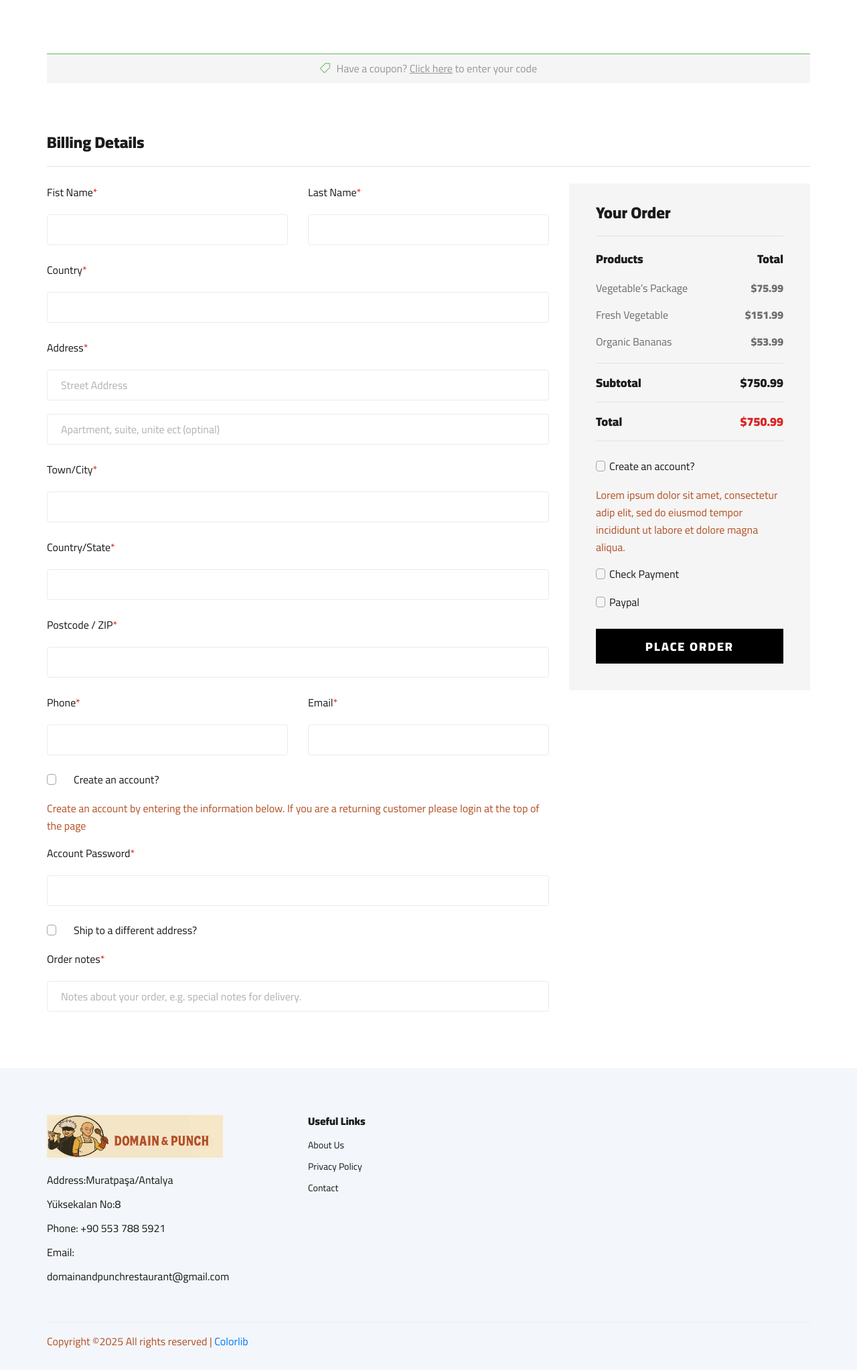
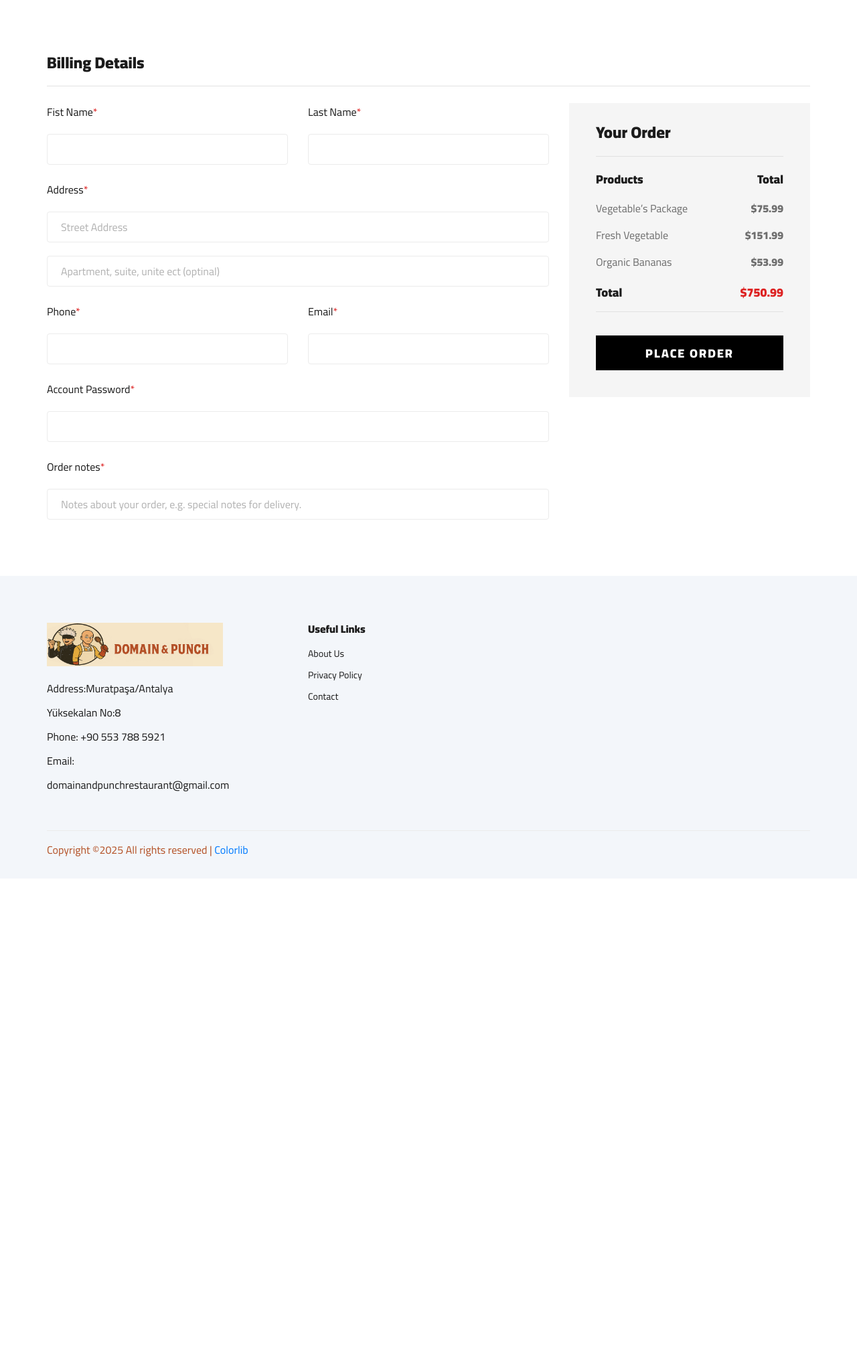
Before and after one commit to kerem212012/anime_restaurant, a Django app: page /checkout in a window 1280 px wide. Shown: the part 142-2188 px from the top of the page at 67% size. After the commit the page ends 1421 px from the top, so only its background shows below. Run offline with Django 5.2, Linux system fonts and the light colour scheme; parts of the project's set-up code (start-up, migrations or seed data) failed here and were passed over; some libraries are stand-ins or nearby versions.

Commit message:
update checkout

```diff
--- a/area/templates/area/checkout.html
+++ b/area/templates/area/checkout.html
@@ -7,12 +7,6 @@
 <!-- Checkout Section Begin -->
 <section class="checkout spad">
     <div class="container">
-        <div class="row">
-            <div class="col-lg-12">
-                <h6><span class="icon_tag_alt"></span> Have a coupon? <a href="#">Click here</a> to enter your code
-                </h6>
-            </div>
-        </div>
         <div class="checkout__form">
             <h4>Billing Details</h4>
             <form action="#">
@@ -33,25 +27,9 @@
                             </div>
                         </div>
                         <div class="checkout__input">
-                            <p>Country<span>*</span></p>
-                            <input type="text">
-                        </div>
-                        <div class="checkout__input">
                             <p>Address<span>*</span></p>
                             <input type="text" placeholder="Street Address" class="checkout__input__add">
                             <input type="text" placeholder="Apartment, suite, unite ect (optinal)">
-                        </div>
-                        <div class="checkout__input">
-                            <p>Town/City<span>*</span></p>
-                            <input type="text">
-                        </div>
-                        <div class="checkout__input">
-                            <p>Country/State<span>*</span></p>
-                            <input type="text">
-                        </div>
-                        <div class="checkout__input">
-                            <p>Postcode / ZIP<span>*</span></p>
-                            <input type="text">
                         </div>
                         <div class="row">
                             <div class="col-lg-6">
@@ -67,25 +45,9 @@
                                 </div>
                             </div>
                         </div>
-                        <div class="checkout__input__checkbox">
-                            <label for="acc">
-                                Create an account?
-                                <input type="checkbox" id="acc">
-                                <span class="checkmark"></span>
-                            </label>
-                        </div>
-                        <p>Create an account by entering the information below. If you are a returning customer
-                            please login at the top of the page</p>
                         <div class="checkout__input">
                             <p>Account Password<span>*</span></p>
                             <input type="text">
-                        </div>
-                        <div class="checkout__input__checkbox">
-                            <label for="diff-acc">
-                                Ship to a different address?
-                                <input type="checkbox" id="diff-acc">
-                                <span class="checkmark"></span>
-                            </label>
                         </div>
                         <div class="checkout__input">
                             <p>Order notes<span>*</span></p>
@@ -102,31 +64,8 @@
                                 <li>Fresh Vegetable <span>$151.99</span></li>
                                 <li>Organic Bananas <span>$53.99</span></li>
                             </ul>
-                            <div class="checkout__order__subtotal">Subtotal <span>$750.99</span></div>
+
                             <div class="checkout__order__total">Total <span>$750.99</span></div>
-                            <div class="checkout__input__checkbox">
-                                <label for="acc-or">
-                                    Create an account?
-                                    <input type="checkbox" id="acc-or">
-                                    <span class="checkmark"></span>
-                                </label>
-                            </div>
-                            <p>Lorem ipsum dolor sit amet, consectetur adip elit, sed do eiusmod tempor incididunt
-                                ut labore et dolore magna aliqua.</p>
-                            <div class="checkout__input__checkbox">
-                                <label for="payment">
-                                    Check Payment
-                                    <input type="checkbox" id="payment">
-                                    <span class="checkmark"></span>
-                                </label>
-                            </div>
-                            <div class="checkout__input__checkbox">
-                                <label for="paypal">
-                                    Paypal
-                                    <input type="checkbox" id="paypal">
-                                    <span class="checkmark"></span>
-                                </label>
-                            </div>
                             <button type="submit" class="site-btn">PLACE ORDER</button>
                         </div>
                     </div>
```
Also changed, not shown: area/templates/area/index.html (+10 -8 lines), user/something.html (added, +11 -0 lines).
